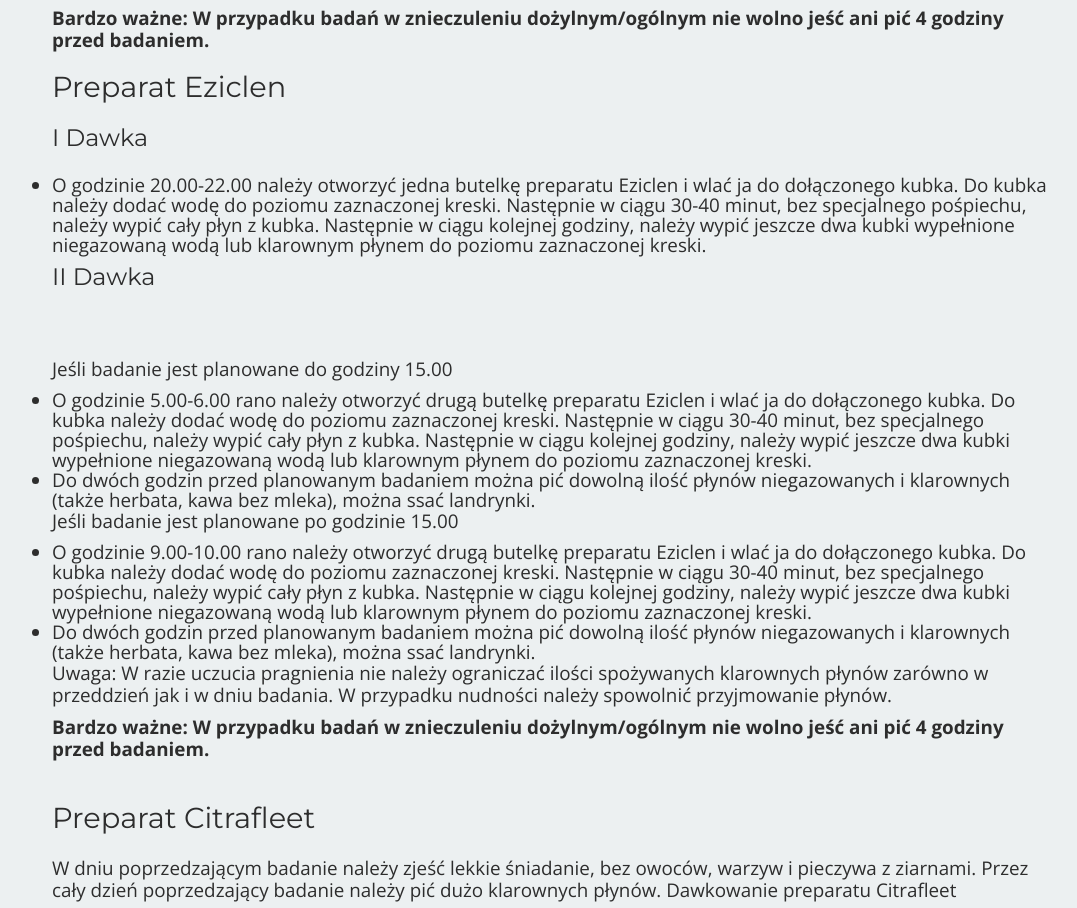
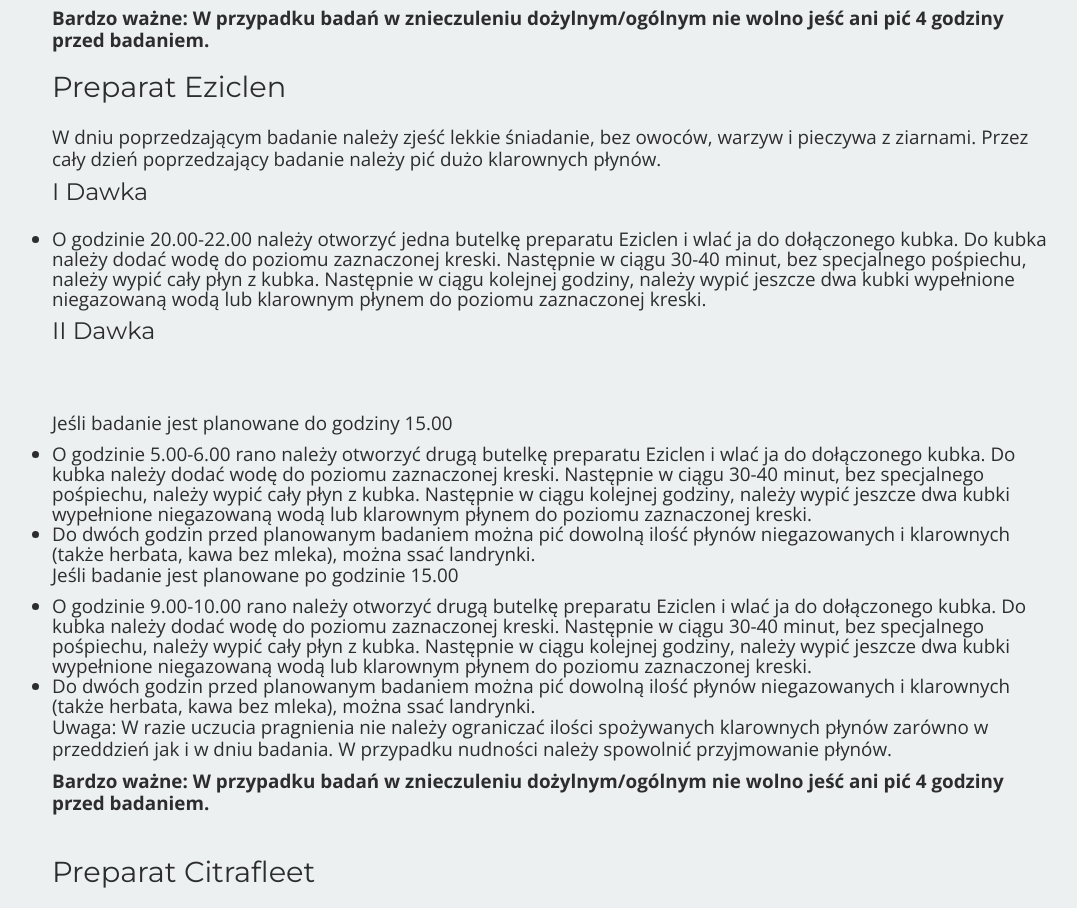
Before and after one commit to 83tb/drkucharski, a plain HTML site: page index.html in a window 1280 px wide. Shown: the part 4163-5071 px from the top of the page, without its empty margins (126-1203 px from the left). Drawn offline with nearby package versions, Linux system fonts and the light colour scheme; a script that the page names is missing.

Commit message:
Update index.html

```diff
--- a/index.html
+++ b/index.html
@@ -243,6 +243,8 @@ W przypadku badań w znieczuleniu dożylnym/ogólnym nie wolno jeść ani pić 4
 </B>
 </BR></BR>
 <h4>Preparat Eziclen</h4>
+	<p>
+		W dniu poprzedzającym badanie należy zjeść lekkie śniadanie, bez owoców, warzyw i pieczywa z ziarnami. Przez cały dzień poprzedzający badanie należy pić dużo klarownych płynów.
 <h5>I Dawka</h5>
 </p>
 
```
